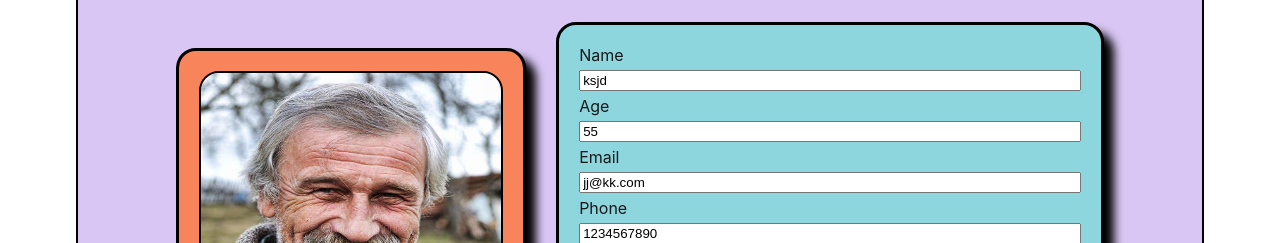
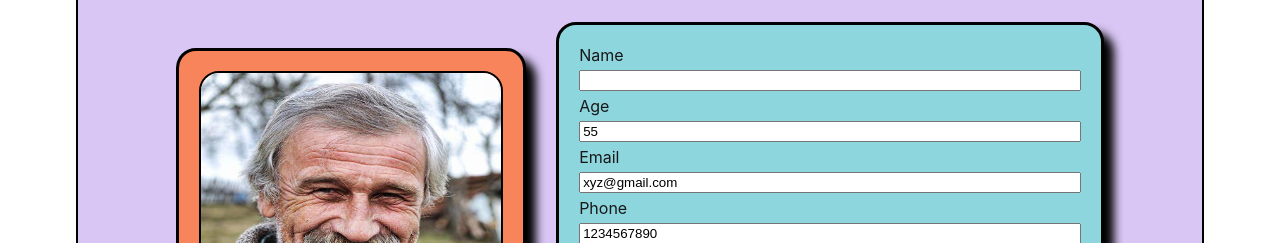
Before and after one commit to Jansxn/GFG_Hack_2023, a React (Create React App) app in the folder frontend/: page /profile in a window 1280 px wide. Shown: the part 195-438 px from the top of the page. Built offline with nearby package versions, Linux system fonts and the light colour scheme.

Commit message:
some changes (doesnt fully implement)

```diff
--- a/frontend/src/components/Intro_page/intro_data.js
+++ b/frontend/src/components/Intro_page/intro_data.js
@@ -1,10 +1,11 @@
 import temp_pfp from '../images/temp_pfp.jpeg';
-
+import { userDataInitialState } from '../Login_page/Login';
+import React, { useState } from 'react';
 export const personal_info = {
-    name: "ksjd",
+    name: userDataInitialState.fname+' '+userDataInitialState.lname,//userData.fname+' '+userData.lname,
     pfp: temp_pfp,
     streak: 5,
-    email:"jj@kk.com",
+    email:'xyz@gmail.com',
     phone: 1234567890,
     medications:[
         {
--- a/frontend/src/components/Login_page/Login.js
+++ b/frontend/src/components/Login_page/Login.js
@@ -2,15 +2,25 @@ import React from 'react';
 import './Login.css';
 import { signInWithEmailAndPassword } from 'firebase/auth';
 import { validateEmail, validatePassword } from '../authentication';
-import { Link } from 'react-router-dom';
+import { Link, useNavigate } from 'react-router-dom';
 import google from '../images/google.png';
 import facebook from '../images/facebook.png';
-import { app, auth, database } from '../../index';
-import { getDatabase, ref, update,get } from 'firebase/database';
+import { auth, database } from '../../index';
+import { ref, update, get } from 'firebase/database';
 
-function login() {
+export var userDataInitialState = {
+  email: '',
+  fname: '',
+  lname: '',
+};
+export const Login = () => {
+  const navigate = useNavigate();
+  const [userData, setUserData] = React.useState(userDataInitialState);
+
+  function handleLogin() {
     const email = document.getElementById('email').value;
     const password = document.getElementById('password').value;
+
     if (validateEmail(email) === false || validatePassword(password) === false) {
       alert('Enter valid email or password');
       return;
@@ -18,7 +28,7 @@ function login() {
     signInWithEmailAndPassword(auth, email, password)
       .then((userCredential) => {
         const user = userCredential.user;
-      const databaseRef = ref(database, `users/${user.uid}`);
+        var databaseRef = ref(database, `users/${user.uid}`);
         const userData = {
           email: user.email,
           fname: '',
@@ -29,6 +39,10 @@ function login() {
           userData.fname = userRecord.fname;
           userData.lname = userRecord.lname;
           update(databaseRef, userData);
+          setUserData(userData);
+          userDataInitialState = userData;
+          console.log(userDataInitialState);
+          navigate('../');
         });
       })
       .catch((error) => {
@@ -38,7 +52,6 @@ function login() {
       });
   }
 
-function Login() {
   return (
     <div className="login">
       <form className="form">
@@ -56,7 +69,7 @@ function Login() {
           <div className="label">Password</div>
         </label>
 
-        <button type="button" className="submit" onClick={login}>
+        <button type="button" className="submit" onClick={handleLogin}>
           Login
         </button>
 
@@ -81,6 +94,5 @@ function Login() {
       </form>
     </div>
   );
-}
-
+};
 export default Login;
```
Lines whose indentation alone changed are shown as unchanged.
